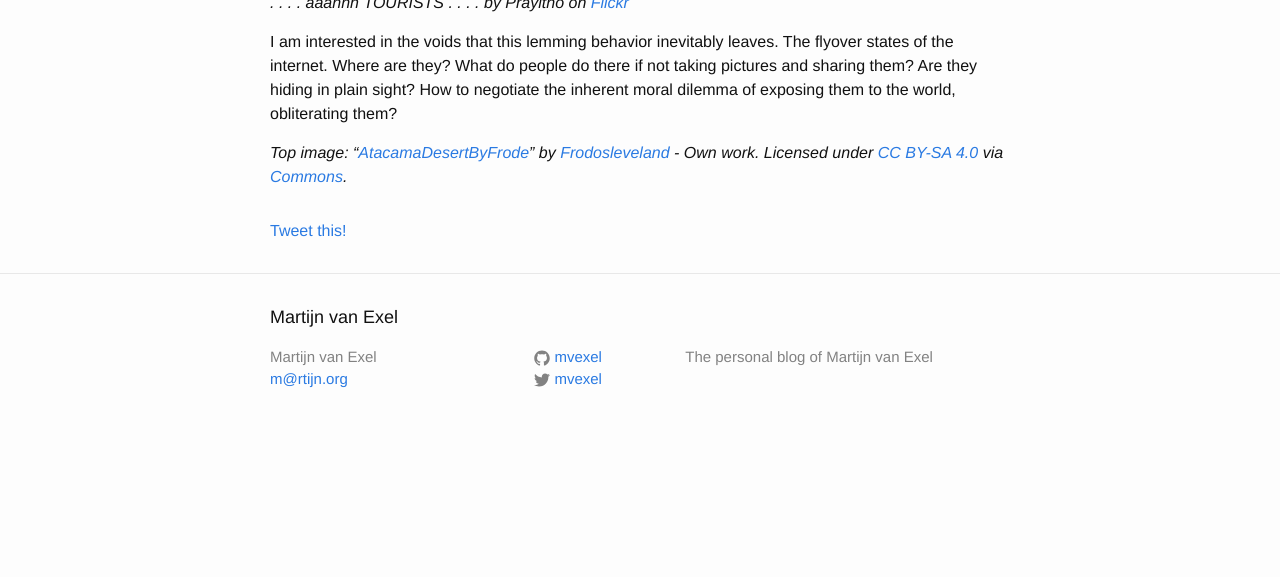
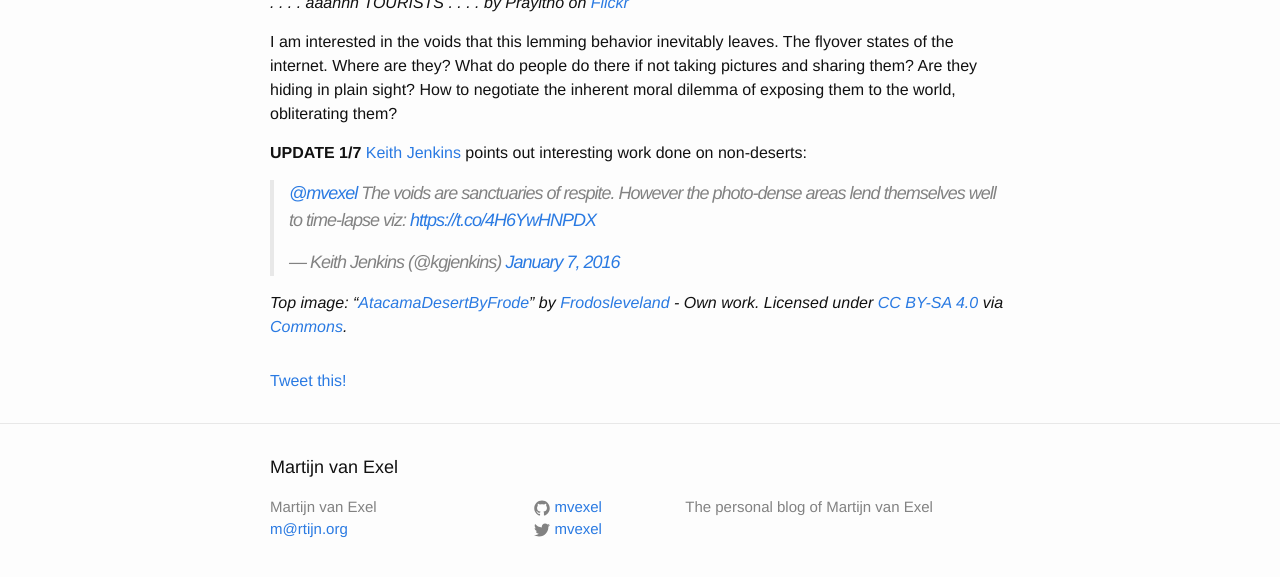
Before and after one commit to openbrian/mvexel.github.io, a Jekyll site: the page built from _posts/2016-01-07-digital-deserts.md, in a window 1280 px wide and 900 px high, scrolled down 912 px, cut to the strip 299-876 px from the top of the window. Built offline with Jekyll 4.4.1, drawn with Linux system fonts in a browser that asks for light colours; comment, search, counter and statistics services are not loaded; before the commit the page ends 1662 px from its top, so only the background shows below that.

Commit message:
update to digital deserts

```diff
--- a/_posts/2016-01-07-digital-deserts.md
+++ b/_posts/2016-01-07-digital-deserts.md
@@ -29,4 +29,9 @@ Of course there is no such even distribution. Because people tend to all go to t
 
 I am interested in the voids that this lemming behavior inevitably leaves. The flyover states of the internet. Where are they? What do people do there if not taking pictures and sharing them? Are they hiding in plain sight? How to negotiate the inherent moral dilemma of exposing them to the world, obliterating them?
 
+**UPDATE 1/7** [Keith Jenkins](https://twitter.com/kgjenkins) points out interesting work done on non-deserts:
+
+<blockquote class="twitter-tweet" lang="en"><p lang="en" dir="ltr"><a href="https://twitter.com/mvexel">@mvexel</a> The voids are sanctuaries of respite.&#10;However the photo-dense areas lend themselves well to time-lapse viz: <a href="https://t.co/4H6YwHNPDX">https://t.co/4H6YwHNPDX</a></p>&mdash; Keith Jenkins (@kgjenkins) <a href="https://twitter.com/kgjenkins/status/685174110415155200">January 7, 2016</a></blockquote>
+<script async src="//platform.twitter.com/widgets.js" charset="utf-8"></script>
+
 *Top image: "<a href="https://commons.wikimedia.org/wiki/File:AtacamaDesertByFrode.jpg#/media/File:AtacamaDesertByFrode.jpg">AtacamaDesertByFrode</a>" by <a href="//commons.wikimedia.org/w/index.php?title=User:Frodosleveland&amp;action=edit&amp;redlink=1" class="new" title="User:Frodosleveland (page does not exist)">Frodosleveland</a> - <span class="int-own-work" lang="en">Own work</span>. Licensed under <a href="http://creativecommons.org/licenses/by-sa/4.0" title="Creative Commons Attribution-Share Alike 4.0">CC BY-SA 4.0</a> via <a href="https://commons.wikimedia.org/wiki/">Commons</a>.*
```
